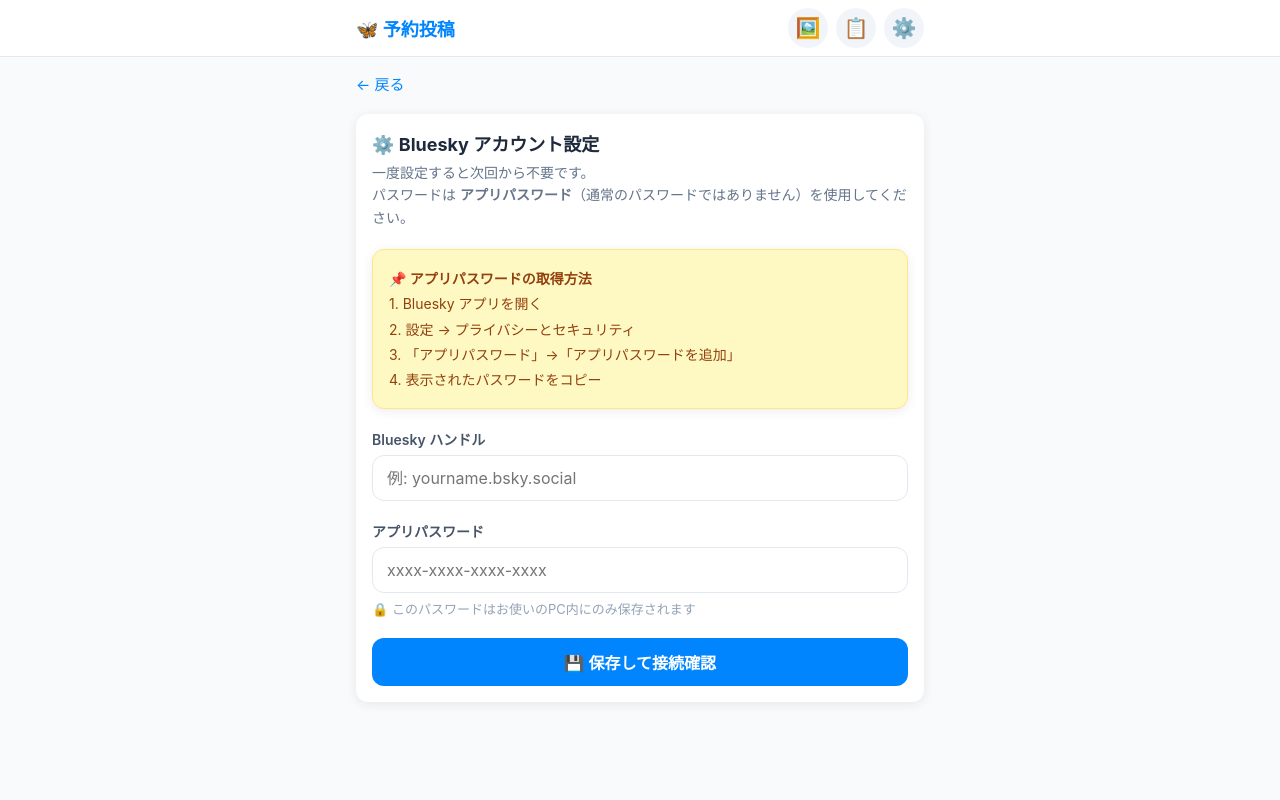
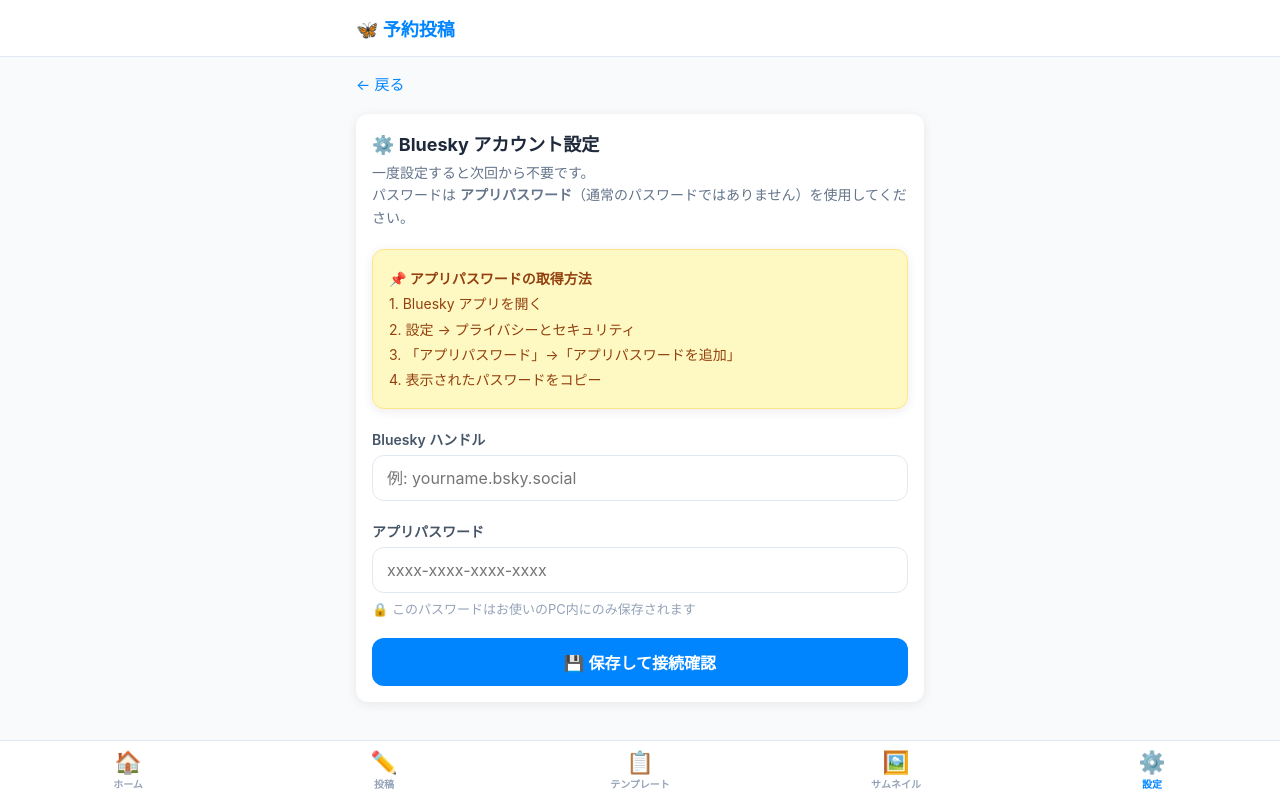
Before and after one commit to omiyasan777777-bit/recipe-app, a Flask app: page /settings in a window 1280 px wide. Run offline with Flask 3, Linux system fonts and the light colour scheme.

Commit message:
feat: ボトムナビゲーションメニューを追加
- base.html にスマホ向けボトムナビバーを実装
- ホーム / 投稿 / テンプレート / サムネイル / 設定 の5項目
- 現在のページをアクティブ状態でハイライト
- ヘッダーのアイコンボタンを削除してスッキリさせた
- FAB・main のボトムパディングをナビバー分だけ調整
- iOS safe-area-inset-bottom 対応

```diff
--- a/templates/base.html
+++ b/templates/base.html
@@ -21,6 +21,7 @@
       --gray-800:#1e293b;
       --radius:  12px;
       --shadow:  0 2px 12px rgba(0,0,0,.08);
+      --nav-h:   60px;
     }
 
     body {
@@ -45,7 +46,6 @@
       height: 56px;
       display: flex;
       align-items: center;
-      justify-content: space-between;
     }
     .header-title {
       font-size: 18px;
@@ -56,26 +56,12 @@
       gap: 6px;
       text-decoration: none;
     }
-    .header-actions { display: flex; gap: 8px; }
-    .icon-btn {
-      width: 40px; height: 40px;
-      border-radius: 50%;
-      border: none;
-      background: var(--gray-100);
-      color: var(--gray-600);
-      font-size: 20px;
-      display: flex; align-items: center; justify-content: center;
-      text-decoration: none;
-      cursor: pointer;
-      transition: background .15s;
-    }
-    .icon-btn:hover { background: var(--gray-200); }
 
     /* メインコンテンツ */
     main {
       max-width: 600px;
       margin: 0 auto;
-      padding: 16px;
+      padding: 16px 16px calc(var(--nav-h) + env(safe-area-inset-bottom, 0px) + 16px);
     }
 
     /* フラッシュメッセージ */
@@ -178,7 +164,8 @@
     /* FAB (投稿ボタン) */
     .fab {
       position: fixed;
-      bottom: 24px; right: 24px;
+      bottom: calc(var(--nav-h) + env(safe-area-inset-bottom, 0px) + 16px);
+      right: 24px;
       width: 60px; height: 60px;
       border-radius: 50%;
       background: var(--blue);
@@ -191,6 +178,37 @@
       z-index: 50;
     }
     .fab:active { transform: scale(.93); box-shadow: 0 2px 8px rgba(0,133,255,.3); }
+
+    /* ボトムナビゲーション */
+    .bottom-nav {
+      position: fixed;
+      bottom: 0;
+      left: 0;
+      right: 0;
+      height: calc(var(--nav-h) + env(safe-area-inset-bottom, 0px));
+      background: #fff;
+      border-top: 1px solid var(--gray-200);
+      display: flex;
+      z-index: 100;
+      padding-bottom: env(safe-area-inset-bottom, 0px);
+    }
+    .nav-item {
+      flex: 1;
+      display: flex;
+      flex-direction: column;
+      align-items: center;
+      justify-content: center;
+      gap: 3px;
+      text-decoration: none;
+      color: var(--gray-400);
+      transition: color .15s;
+      -webkit-tap-highlight-color: transparent;
+      padding: 6px 2px;
+    }
+    .nav-item:active { opacity: .7; }
+    .nav-item.active { color: var(--blue); }
+    .nav-icon { font-size: 22px; line-height: 1; }
+    .nav-label { font-size: 10px; font-weight: 600; }
 
     .empty {
       text-align: center;
@@ -205,11 +223,6 @@
 <header>
   <div class="header-inner">
     <a href="{{ url_for('index') }}" class="header-title">🦋 予約投稿</a>
-    <div class="header-actions">
-      <a href="{{ url_for('thumbnail_generator') }}" class="icon-btn" title="サムネイルプロンプト生成">🖼️</a>
-      <a href="{{ url_for('templates_list') }}" class="icon-btn" title="テンプレート">📋</a>
-      <a href="{{ url_for('settings') }}" class="icon-btn" title="設定">⚙️</a>
-    </div>
   </div>
 </header>
 
@@ -220,5 +233,33 @@
 
   {% block content %}{% endblock %}
 </main>
+
+<nav class="bottom-nav">
+  <a href="{{ url_for('index') }}"
+     class="nav-item{% if request.endpoint == 'index' %} active{% endif %}">
+    <span class="nav-icon">🏠</span>
+    <span class="nav-label">ホーム</span>
+  </a>
+  <a href="{{ url_for('add') }}"
+     class="nav-item{% if request.endpoint == 'add' %} active{% endif %}">
+    <span class="nav-icon">✏️</span>
+    <span class="nav-label">投稿</span>
+  </a>
+  <a href="{{ url_for('templates_list') }}"
+     class="nav-item{% if request.endpoint in ['templates_list', 'template_new', 'template_use'] %} active{% endif %}">
+    <span class="nav-icon">📋</span>
+    <span class="nav-label">テンプレート</span>
+  </a>
+  <a href="{{ url_for('thumbnail_generator') }}"
+     class="nav-item{% if request.endpoint == 'thumbnail_generator' %} active{% endif %}">
+    <span class="nav-icon">🖼️</span>
+    <span class="nav-label">サムネイル</span>
+  </a>
+  <a href="{{ url_for('settings') }}"
+     class="nav-item{% if request.endpoint == 'settings' %} active{% endif %}">
+    <span class="nav-icon">⚙️</span>
+    <span class="nav-label">設定</span>
+  </a>
+</nav>
 </body>
 </html>
```
